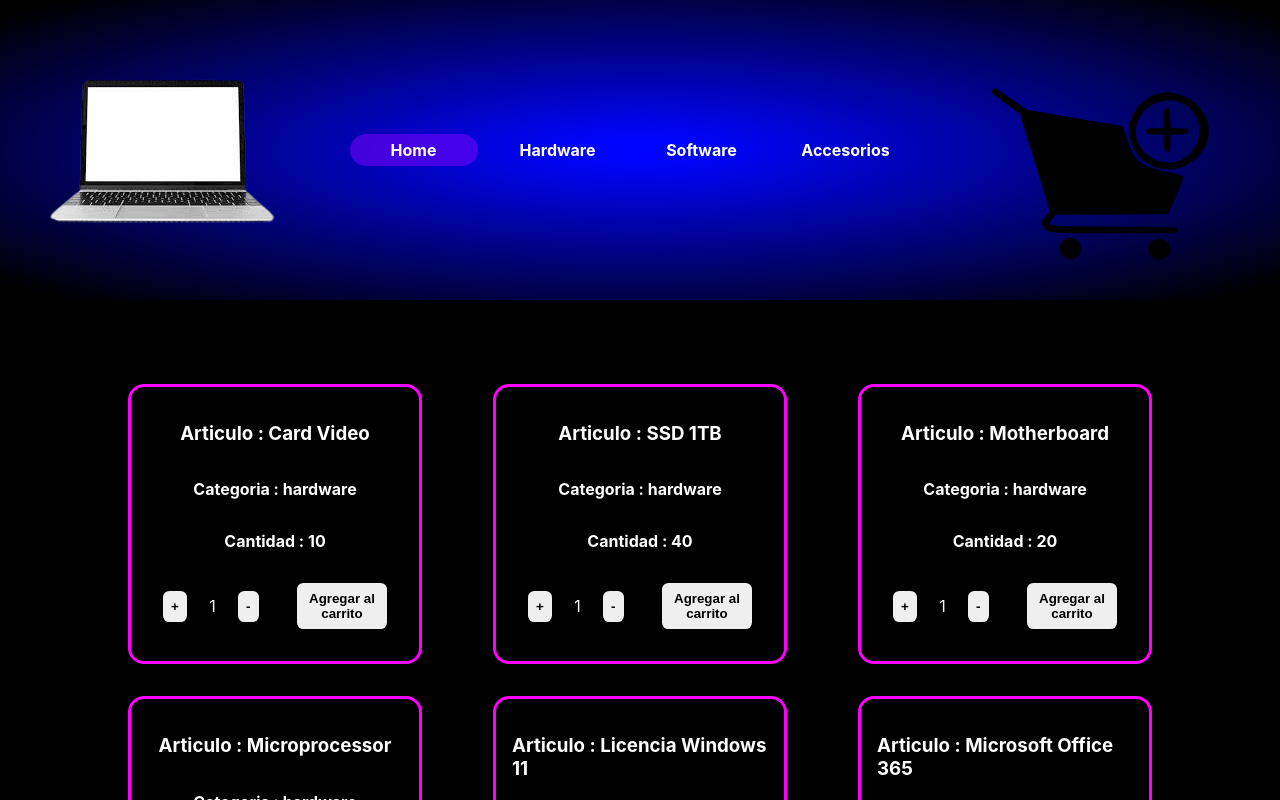
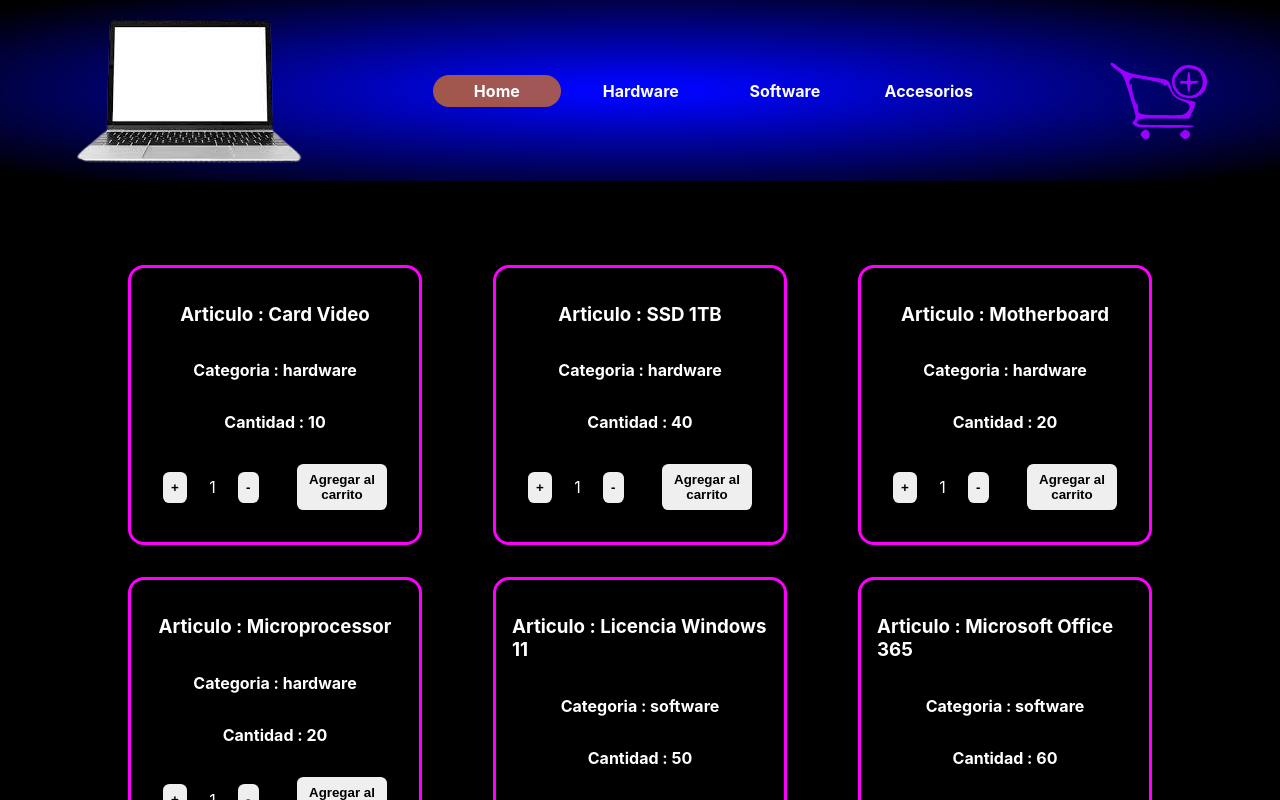
Before and after one commit to gabriel-shulman-1/GabrielShulmanReact-preEntrega, a React (Create React App) app: page / in a window 1280 px wide. In both pictures the pointer is over the link "Home". Shown: the top 800 px of the page. Built offline with nearby package versions, Linux system fonts and the light colour scheme.

Commit message:
cambios en carrito y estilos

```diff
--- a/src/App.css
+++ b/src/App.css
@@ -71,7 +71,7 @@ header{
 
 .buttonNavBar:hover{
   transition: 0.5s;
-  background-color: rgba(132, 0, 255, 0.527);
+  background-color: rgba(255, 136, 0, 0.63);
 }
 
 #greeting{
@@ -173,6 +173,7 @@ span{
 }
 
 .loading{
+  text-align: center;
   color: white;
 }
 
--- a/src/components/NavBar.jsx
+++ b/src/components/NavBar.jsx
@@ -1,4 +1,4 @@
-import carrito from "../components/assets/carrito2.svg";
+import carrito from "../components/assets/carrito3.svg";
 import pc from "../components/assets/pc.png"
 import { Link } from "react-router-dom";
 
```
Also changed, not shown: src/components/assets/carrito.png, src/components/assets/carrito3.svg (added).
